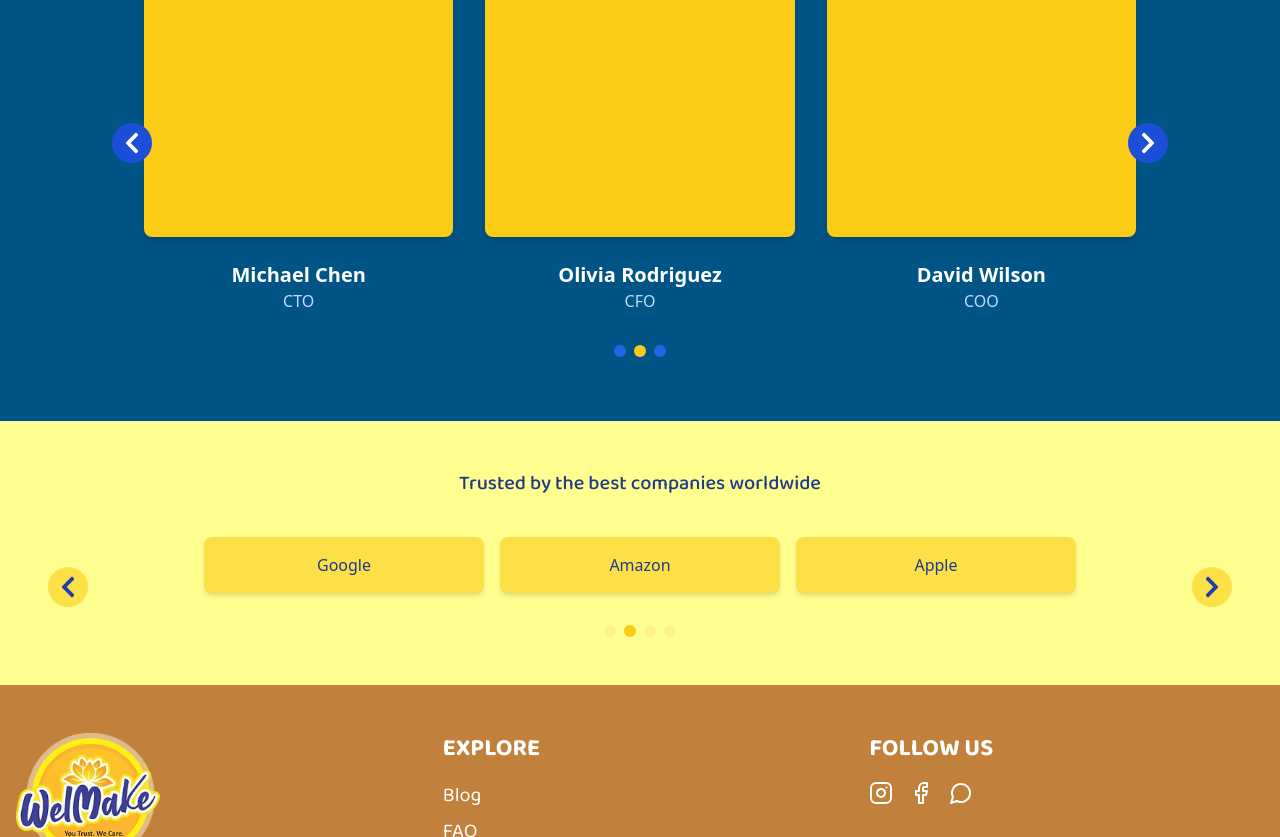
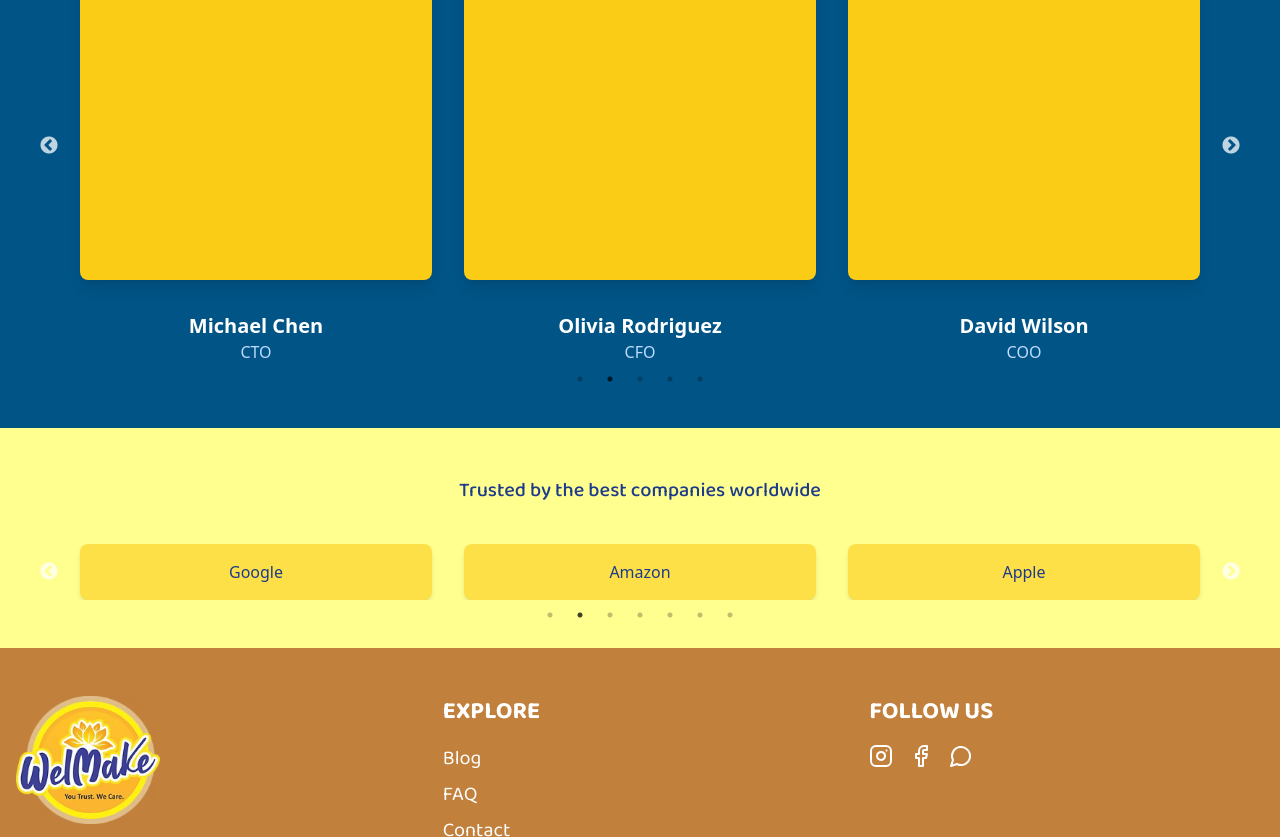
Before and after one commit to UTKARSHMOHAN2003/welmakeNEW, a React (Vite) app: page /about in a window 1280 px wide. Shown: the part 840-1677 px from the top of the page. Built offline with nearby package versions, Linux system fonts and the light colour scheme.

Commit message:
update about us page

```diff
--- a/src/pages/AboutUs.jsx
+++ b/src/pages/AboutUs.jsx
@@ -1,16 +1,48 @@
-import React, { useState, useEffect } from "react";
-import { FaChevronLeft, FaChevronRight } from "react-icons/fa";
+import React from "react";
+import Slider from "react-slick";
+import "slick-carousel/slick/slick.css";
+import "slick-carousel/slick/slick-theme.css";
 import Navbar from "../Components/Navbar";
 import Footer from "../Components/Footer";
 
 const AboutUs = () => {
   // Team members data
   const teamMembers = [
-    { id: 1, name: "Sarah Johnson", role: "CEO" },
-    { id: 2, name: "Michael Chen", role: "CTO" },
-    { id: 3, name: "Olivia Rodriguez", role: "CFO" },
-    { id: 4, name: "David Wilson", role: "COO" },
-    { id: 5, name: "Emily Taylor", role: "CMO" },
+    {
+      id: 1,
+      name: "Sarah Johnson",
+      role: "CEO",
+      bio: "Visionary leader with 20+ years of strategic management experience.",
+      specialties: ["Strategic Planning", "Innovation", "Global Business"]
+    },
+    {
+      id: 2,
+      name: "Michael Chen",
+      role: "CTO",
+      bio: "Tech innovator driving digital transformation and cutting-edge solutions.",
+      specialties: ["Technology Strategy", "AI", "Product Development"]
+    },
+    {
+      id: 3,
+      name: "Olivia Rodriguez",
+      role: "CFO",
+      bio: "Financial expert ensuring sustainable growth and fiscal responsibility.",
+      specialties: ["Financial Strategy", "Risk Management", "Investment"]
+    },
+    {
+      id: 4,
+      name: "David Wilson",
+      role: "COO",
+      bio: "Operations mastermind optimizing efficiency and operational excellence.",
+      specialties: ["Process Optimization", "Supply Chain", "Organizational Development"]
+    },
+    {
+      id: 5,
+      name: "Emily Taylor",
+      role: "CMO",
+      bio: "Marketing strategist building powerful brand narratives and customer connections.",
+      specialties: ["Brand Strategy", "Digital Marketing", "Customer Experience"]
+    }
   ];
 
   // Partner companies data
@@ -21,50 +53,67 @@
     "Apple",
     "Tesla",
     "IBM",
-    "Oracle",
+    "Oracle"
   ];
 
-  // States for carousels
-  const [teamIndex, setTeamIndex] = useState(0);
-  const [partnerIndex, setPartnerIndex] = useState(0);
-
-  // Function to handle team carousel navigation
-  const navigateTeam = (direction) => {
-    if (direction === "next") {
-      setTeamIndex((prev) => (prev + 1) % (teamMembers.length - 2));
-    } else {
-      setTeamIndex((prev) => (prev === 0 ? teamMembers.length - 3 : prev - 1));
-    }
+  // Slick Carousel settings for team members
+  const teamSliderSettings = {
+    dots: true,
+    infinite: true,
+    speed: 500,
+    slidesToShow: 3,
+    slidesToScroll: 1,
+    autoplay: true,
+    autoplaySpeed: 5000,
+    responsive: [
+      {
+        breakpoint: 1024,
+        settings: {
+          slidesToShow: 2,
+          slidesToScroll: 1,
+        }
+      },
+      {
+        breakpoint: 600,
+        settings: {
+          slidesToShow: 1,
+          slidesToScroll: 1
+        }
+      }
+    ]
   };
 
-  // Function to handle partner carousel navigation
-  const navigatePartners = (direction) => {
-    if (direction === "next") {
-      setPartnerIndex((prev) => (prev + 1) % (partners.length - 3));
-    } else {
-      setPartnerIndex((prev) => (prev === 0 ? partners.length - 4 : prev - 1));
-    }
+  // Slick Carousel settings for partners
+  const partnerSliderSettings = {
+    dots: true,
+    infinite: true,
+    speed: 500,
+    slidesToShow: 3,
+    slidesToScroll: 1,
+    autoplay: true,
+    autoplaySpeed: 4000,
+    responsive: [
+      {
+        breakpoint: 1024,
+        settings: {
+          slidesToShow: 2,
+          slidesToScroll: 1,
+        }
+      },
+      {
+        breakpoint: 600,
+        settings: {
+          slidesToShow: 1,
+          slidesToScroll: 1
+        }
+      }
+    ]
   };
-
-  // Auto advance carousels
-  useEffect(() => {
-    const teamInterval = setInterval(() => {
-      navigateTeam("next");
-    }, 5000);
-
-    const partnerInterval = setInterval(() => {
-      navigatePartners("next");
-    }, 4000);
-
-    return () => {
-      clearInterval(teamInterval);
-      clearInterval(partnerInterval);
-    };
-  }, []);
 
   return (
     <div className="min-h-screen bg-gray-50">
       <Navbar />
+
       {/* Logo and Header Section */}
       <div className="bg-gray-200 py-16 px-4 sm:px-6 lg:px-8 text-center">
         <h2 className="text-3xl font-bold uppercase tracking-wider mb-4">
@@ -97,108 +146,43 @@
         </div>
       </div>
 
-      {/* Team Section with Carousel */}
+      {/* Team Section with Slick Carousel */}
       <div className="bg-[#005486] py-16 px-4 sm:px-6 lg:px-8 text-white">
         <h2 className="text-3xl font-bold font-baloo text-center uppercase mb-12">
           Meet Our Team
         </h2>
 
-        <div className="relative max-w-5xl mx-auto">
-          {/* Team Carousel Navigation */}
-          <button
-            onClick={() => navigateTeam("prev")}
-            className="absolute left-0 top-1/2 transform -translate-y-1/2 -ml-4 bg-blue-700 p-2 rounded-full z-10 text-white hover:bg-blue-600 transition-colors"
-          >
-            <FaChevronLeft size={24} />
-          </button>
-
-          <div className="grid grid-cols-1 sm:grid-cols-2 lg:grid-cols-3 gap-8 px-4">
-            {/* Show 3 team members at a time */}
-            {[0, 1, 2].map((offset) => {
-              const member =
-                teamMembers[(teamIndex + offset) % teamMembers.length];
-              return (
-                <div key={member.id} className="flex flex-col items-center">
-                  <div className="bg-yellow-400 w-full aspect-square mb-4 rounded-lg shadow-lg hover:shadow-xl transition-shadow"></div>
+        <div className="max-w-6xl mx-auto ">
+          <Slider {...teamSliderSettings}>
+            {teamMembers.map((member) => (
+              <div key={member.id} className="px-4">
+                <div className="flex flex-col items-center">
+                  <div className="bg-yellow-400 w-full aspect-square mb-6 rounded-lg shadow-lg hover:shadow-xl transition-shadow"></div>
                   <h3 className="text-xl font-semibold mt-2">{member.name}</h3>
                   <p className="text-blue-200">{member.role}</p>
                 </div>
-              );
-            })}
-          </div>
-
-          <button
-            onClick={() => navigateTeam("next")}
-            className="absolute right-0 top-1/2 transform -translate-y-1/2 -mr-4 bg-blue-700 p-2 rounded-full z-10 text-white hover:bg-blue-600 transition-colors"
-          >
-            <FaChevronRight size={24} />
-          </button>
-
-          {/* Carousel Indicators */}
-          <div className="flex justify-center mt-8 space-x-2">
-            {Array.from({ length: teamMembers.length - 2 }).map((_, idx) => (
-              <button
-                key={idx}
-                onClick={() => setTeamIndex(idx)}
-                className={`w-3 h-3 rounded-full ${
-                  idx === teamIndex ? "bg-yellow-400" : "bg-blue-600"
-                }`}
-              />
+              </div>
             ))}
-          </div>
+          </Slider>
         </div>
       </div>
 
-      {/* Partners Section with Carousel */}
+      {/* Partners Section with Slick Carousel */}
       <div className="bg-Byellow py-12 px-4 sm:px-6 lg:px-8 text-center">
         <p className="text-lg sm:text-xl font-medium font-baloo mb-10 text-blue-900">
           Trusted by the best companies worldwide
         </p>
 
-        <div className="relative max-w-6xl mx-auto">
-          {/* Partners Carousel Navigation */}
-          <button
-            onClick={() => navigatePartners("prev")}
-            className="absolute left-0 top-1/2 transform -translate-y-1/2 -ml-4 bg-yellow-300 p-2 rounded-full z-10 text-blue-800 hover:bg-yellow-400 transition-colors"
-          >
-            <FaChevronLeft size={24} />
-          </button>
-
-          <div className="flex flex-wrap justify-center gap-4 px-4">
-            {/* Show partners at a time */}
-            {[0, 1, 2].map((offset) => {
-              const partner =
-                partners[(partnerIndex + offset) % partners.length];
-              return (
-                <div
-                  key={offset}
-                  className="bg-yellow-300 px-6 py-4 rounded-lg shadow-md hover:shadow-lg transition-shadow flex items-center justify-center w-full sm:w-1/2 lg:w-1/4"
-                >
+        <div className="max-w-6xl mx-auto">
+          <Slider {...partnerSliderSettings}>
+            {partners.map((partner) => (
+              <div key={partner} className="px-4">
+                <div className="bg-yellow-300 px-6 py-4 rounded-lg shadow-md hover:shadow-lg transition-shadow flex items-center justify-center">
                   <span className="font-medium text-blue-900">{partner}</span>
                 </div>
-              );
-            })}
-          </div>
-
-          <button
-            onClick={() => navigatePartners("next")}
-            className="absolute right-0 top-1/2 transform -translate-y-1/2 -mr-4 bg-yellow-300 p-2 rounded-full z-10 text-blue-800 hover:bg-yellow-400 transition-colors"
-          >
-            <FaChevronRight size={24} />
-          </button>
-
-          {/* Carousel Indicators */}
-          <div className="flex justify-center mt-8 space-x-2">
-            {Array.from({ length: partners.length - 3 }).map((_, idx) => (
-              <button
-                key={idx}
-                onClick={() => setPartnerIndex(idx)}
-                className={`w-3 h-3 rounded-full ${
-                  idx === partnerIndex ? "bg-yellow-400" : "bg-yellow-200"
-                }`}
-              />
+              </div>
             ))}
-          </div>
+          </Slider>
         </div>
       </div>
       <Footer />
```
